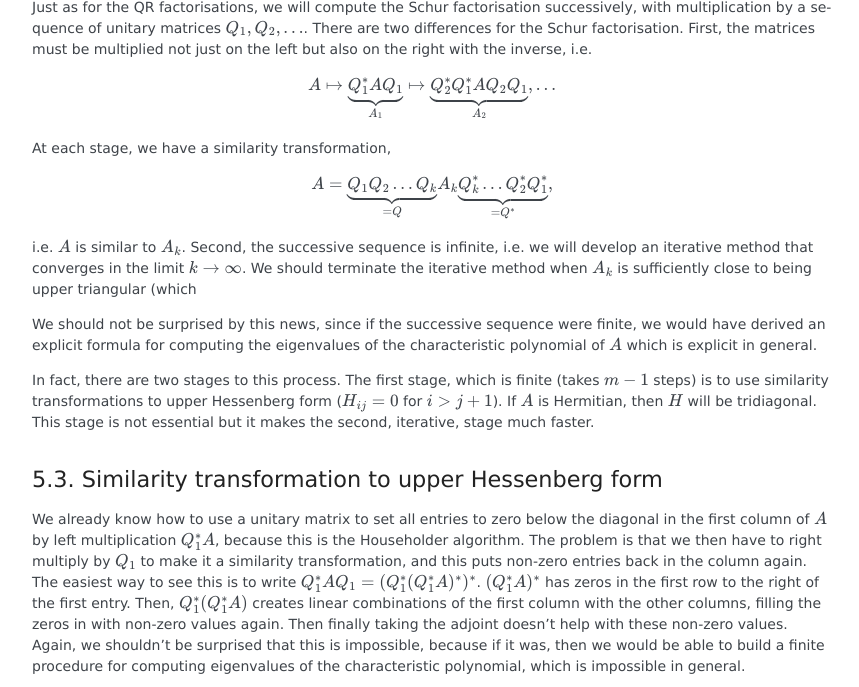
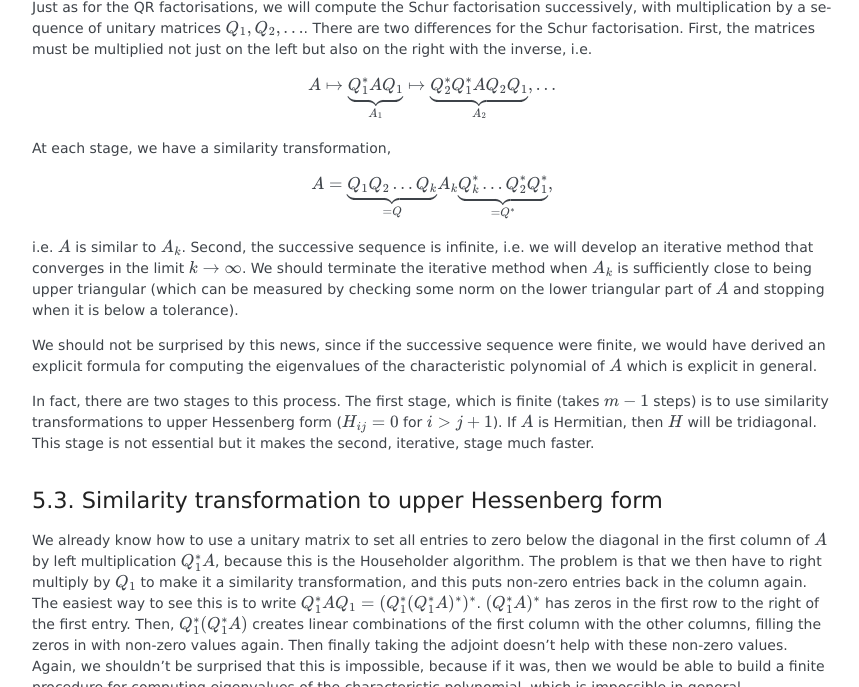
Before and after one commit to comp-lin-alg/comp-lin-alg-course, a Sphinx documentation site: the page built from doc/source/L5_eigenvalues.rst, in a window 1280 px wide and 900 px high, scrolled down 2468 px, cut to the strip 0-687 px from the top of the window. Shown: the whole strip, without its empty margins (163-1022 px from the left). Built offline with Sphinx 7.4.7, drawn with Linux system fonts in a browser that asks for light colours; formulas are drawn with MathJax 3; pages that are not in the unit, such as notebooks, are missing from menus.

Commit message:
unfinished parenthesis is now finished.

```diff
--- a/doc/source/L5_eigenvalues.rst
+++ b/doc/source/L5_eigenvalues.rst
@@ -192,6 +192,8 @@
 infinite, i.e. we will develop an iterative method that converges in
 the limit `k\to\infty`.  We should terminate the iterative method
 when `A_k` is sufficiently close to being upper triangular (which
+can be measured by checking some norm on the lower triangular part
+of `A` and stopping when it is below a tolerance).
 
 We should not be surprised by this news, since if the successive
 sequence were finite, we would have derived an explicit formula for
```
